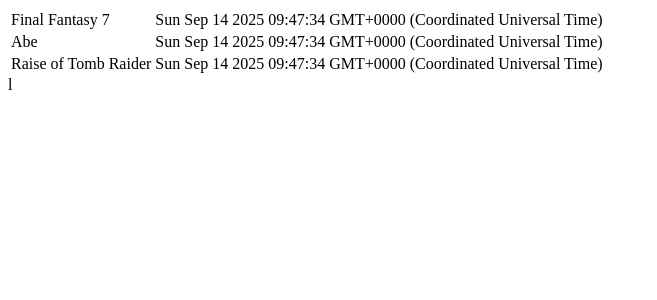
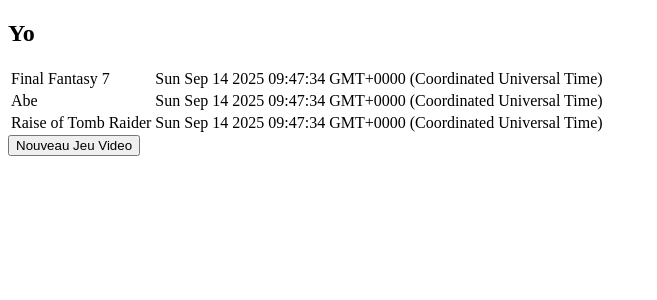
Before and after one commit to sebmanogithub/AngularProject1Bis, an Angular app: page / in a window 1280 px wide. Shown: the top 300 px of the page, without its empty margins (0-657 px from the left). Built offline with nearby package versions, Linux system fonts and the light colour scheme.

Commit message:
Création du composant TableGamesComponent (enfant de ListGamesComponent) - avec emission et réception d'évènements et/ou de données

```diff
--- a/projects/gameotheque/src/app/features/games/components/list-games/list-games.component.html
+++ b/projects/gameotheque/src/app/features/games/components/list-games/list-games.component.html
@@ -1,17 +1,5 @@
-@if (videoGameList.length > 0)
-{
-    <table>
-        <tbody>
-            @for (videoGame of videoGameList; track videoGame.nom) {
-                <tr>
-                    <td>
-                        {{ videoGame.nom }}
-                    </td>
-                    <td>
-                        {{ videoGame.dateSortie }}
-                    </td>
-                </tr>
-            }
-        </tbody>
-    </table>l
-}
+<app-table-games
+    title="Yo"
+    [items]="videoGameList"
+    (toCreate)="prepareCreation()">
+</app-table-games>
--- a/projects/gameotheque/src/app/features/games/components/list-games/list-games.component.ts
+++ b/projects/gameotheque/src/app/features/games/components/list-games/list-games.component.ts
@@ -1,10 +1,11 @@
 import { Component } from '@angular/core';
 import { VideoGame } from '../../../models/video-game';
+import { TableGamesComponent } from '../table-games/table-games.component';
 
 @Component({
   selector: 'app-list-games',
   standalone: true,
-  imports: [],
+  imports: [TableGamesComponent],
   templateUrl: './list-games.component.html',
   styleUrl: './list-games.component.css'
 })
@@ -22,5 +23,9 @@
       dateSortie: new Date(),
       nom: "Raise of Tomb Raider"
     }
-  ]
+  ];
+
+  prepareCreation(): void {
+    console.info('Pret !');
+  }
 }
--- /dev/null
+++ b/projects/gameotheque/src/app/features/games/components/table-games/table-games.component.html
@@ -0,0 +1,20 @@
+<h2>{{ title() }}</h2>
+
+@if (items().length > 0)
+{
+    <table>
+        <tbody>
+            @for (videoGame of items(); track videoGame.nom) {
+                <tr>
+                    <td>
+                        {{ videoGame.nom }}
+                    </td>
+                    <td>
+                        {{ videoGame.dateSortie }}
+                    </td>
+                </tr>
+            }
+        </tbody>
+    </table>
+}
+<button (click)="clickToAddNewVideoGame()">Nouveau Jeu Video</button>
--- /dev/null
+++ b/projects/gameotheque/src/app/features/games/components/table-games/table-games.component.ts
@@ -0,0 +1,19 @@
+import { Component, input, output } from '@angular/core';
+import { VideoGame } from '../../../models/video-game';
+
+@Component({
+  selector: 'app-table-games',
+  standalone: true,
+  imports: [],
+  templateUrl: './table-games.component.html',
+  styleUrl: './table-games.component.css'
+})
+export class TableGamesComponent {
+  items = input.required<VideoGame[]>();
+  title = input<string>('');
+  toCreate = output<void>();
+
+  clickToAddNewVideoGame(): void {
+    this.toCreate.emit();
+  }
+}
```
Also changed, not shown: projects/gameotheque/src/app/features/games/components/table-games/table-games.component.css (added), 1 other file (tests, documents, lock files or other folders).
